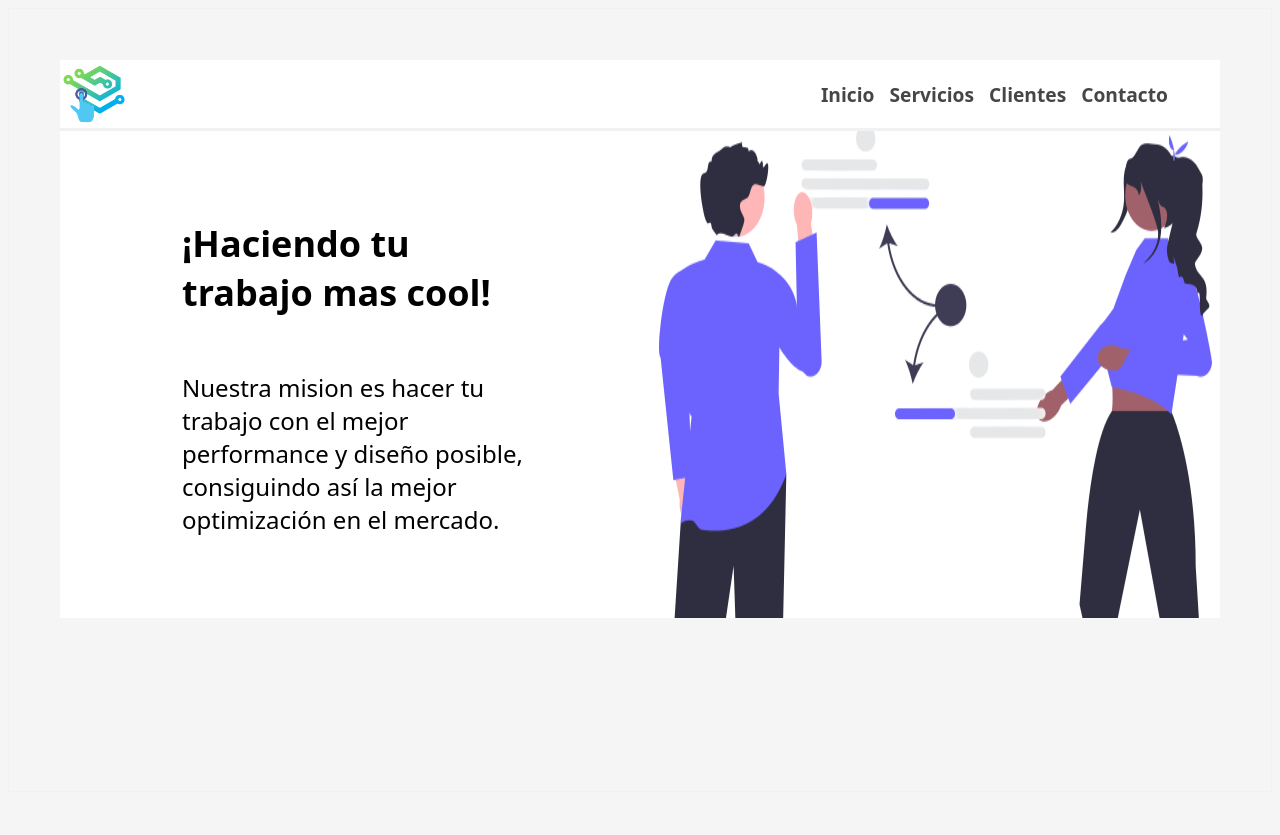
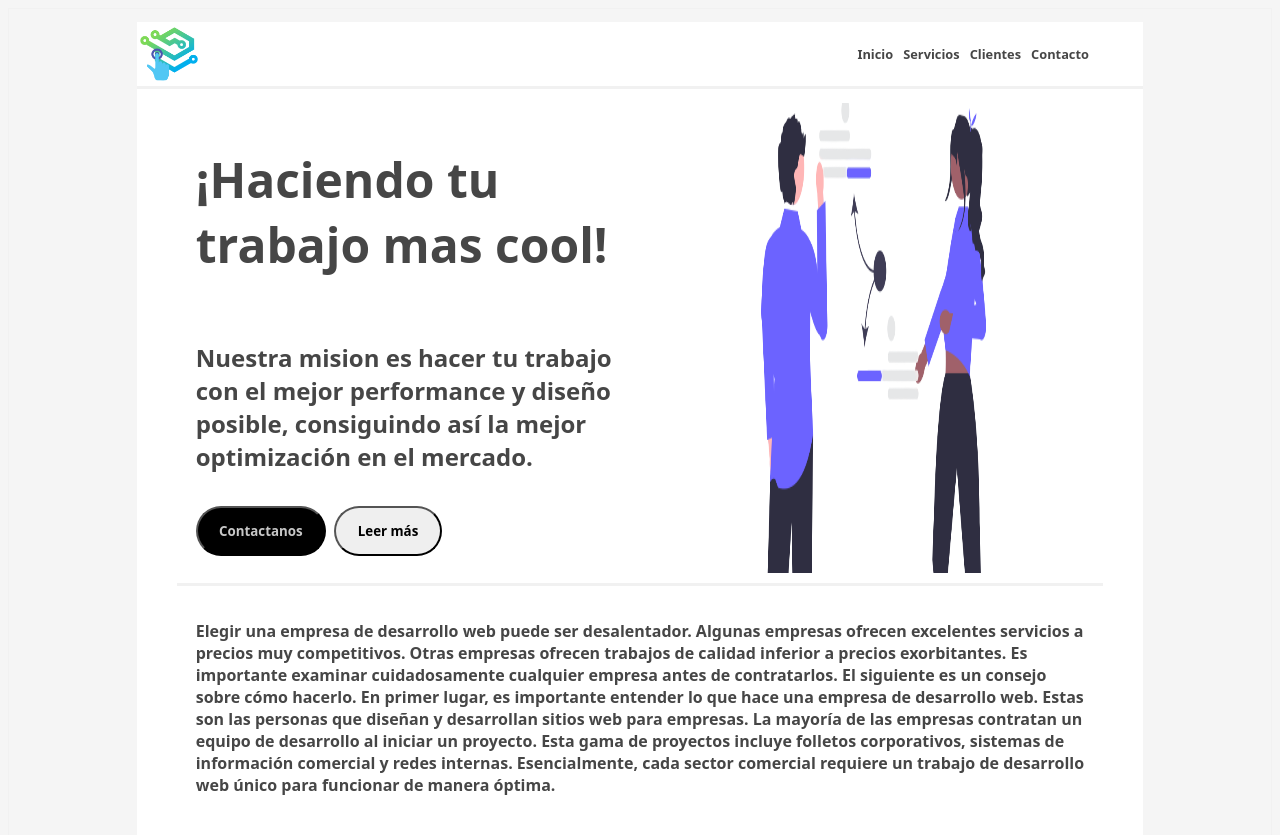
Before and after one commit to Therxz/landingpage, a plain HTML site: page index.html in a window 1280 px wide. Before the commit the page ends 800 px from the top, so only its background shows below. Drawn offline with Linux system fonts and the light colour scheme.

Commit message:
Nuevo nav adaptable y seccion, ademas agregue los botones.

```diff
--- a/index.css
+++ b/index.css
@@ -3,6 +3,7 @@
     src: url('../Landingpage_portfolio/fonts/Signika_Negative/static/SignikaNegative-Light.ttf')(".tff");
 
 }
+
 * {
     font-family: system-ui, -apple-system, BlinkMacSystemFont, 'Segoe UI', Roboto, Oxygen, Ubuntu, Cantarell, 'Open Sans', 'Helvetica Neue', sans-serif;
 
@@ -10,7 +11,8 @@
 
 
 body {
-    padding: 4%;
+    padding: 10%;
+    padding-top: 1%;
     background-color: rgb(245, 245, 245);
     border-style: solid;
     border-color: rgb(241, 241, 241);
@@ -19,7 +21,8 @@ body {
 
 
 .bod {
-
+padding: 4%;
+padding-top: 0%;
     box-sizing: border-box;
     height: fit-content;
     width: 100%;
@@ -52,13 +55,13 @@ body {
     flex-wrap: wrap;
     flex-direction: column;
     align-items: center;
-    padding: 5%;
+    padding: 2%;
     box-sizing: border-box;
 
 }
 
 .text {
-    width: 75%;
+    width:auto;
     height: 100%;
     display: flex;
     justify-content: center;
@@ -66,10 +69,12 @@ body {
     flex-direction: column;
     align-items: center;
     font-size: 1.5em;
-
-    ;
+    color: rgb(70, 70, 70);
+    font-weight: bold;
 }
-
+h2{
+    font-size: 2em;
+}
 
 
 
@@ -77,7 +82,7 @@ body {
 
     display: flex;
     justify-content: center;
-    width: auto;
+    width: 50%;
     height: auto;
 
 
@@ -85,9 +90,12 @@ body {
 }
 
 .cimg img {
+padding-top: 5;
+    width: 50%;
+    height: auto;
+    margin: 2%;
 
-    width: 100%;
-    height: 100%;
+
 }
 
 /* IMPLEMENTANDO  MENU */
@@ -115,6 +123,31 @@ body {
 
 }
 
+.botones{
+
+    width: 100%;
+display: inline-flex;
+
+}
+.botones input{
+margin: 2%;
+margin-left: 0%;
+height: 50px;
+padding-inline: 5%;
+border-radius: 30px;
+border-color: rgb(0, 0, 0);
+font-weight: bold;
+
+}
+.contactanos{
+background-color: black;
+color: rgb(199, 199, 199);
+}
+
+
+
+
+
 .mlinks {
     padding-inline: 5%;
     display: flex;
@@ -126,23 +159,38 @@ body {
 
 .LINKS {
 
-padding-right: 5%;
+    padding-right: 5%;
     display: inline-flex;
 
 }
-.lmenu a{
+
+.lmenu a {
     font-weight: bold;
     color: rgb(70, 70, 70);
 
 }
+
 .lmenu {
 
-font-size: 1.5vw;
-display: flex;
-margin: 5%;
-margin-left: 0%;
+    font-size: 1vw;
+    display: flex;
+    margin: 5%;
+    margin-left: 0%;
 }
-a{
-    text-size-adjust: AUTO;
-    text-decoration-line:none;
+
+a {
+    text-decoration-line: none;
 }
+
+/* Empezando segunda seccion */
+
+.soy {
+    padding: 2%;
+    border-top-style: solid;
+    border-color: rgb(241, 241, 241);
+    display: flex;
+    justify-content: center;
+    align-items: center;
+    font-weight: bold;
+    color: rgb(70, 70, 70);
+}
--- a/index.html
+++ b/index.html
@@ -19,7 +19,7 @@
       <ul class="links">
 
         <li class="lmenu"><a href="/index.html"> Inicio</a></li>
-        <li class="lmenu"><a href="/index.html"> Servicios</a></li>
+        <li class="lmenu"><a href="/index.css"> Servicios</a></li>
         <li class="lmenu"><a href="/index.html"> Clientes</a></li>
         <li class="lmenu"><a href="/index.html"> Contacto</a></li>
 
@@ -34,7 +34,6 @@
 
 <body>
   <div class="bod">
-
     <div class="Contain1">
 
       <div class="Contain2">
@@ -48,17 +47,45 @@
           </p>
         </div>
 
+
+        <div class="botones">
+
+          <input class="Contactanos" type="button" value="Contactanos">
+          <input type="button" value="Leer más">
+        </div>
+
       </div>
       <div class="cimg"><img src="/img/eslo.png" alt="Imagen relativa al eslogan"> </div>
 
 
 
+
     </div>
+    <div class="soy">
+      <p class="par">Elegir una empresa de desarrollo web puede ser
+        desalentador. Algunas empresas ofrecen excelentes servicios
+        a precios muy competitivos. Otras empresas ofrecen trabajos
+        de calidad inferior a precios exorbitantes. Es importante
+        examinar cuidadosamente cualquier empresa antes de contratarlos.
+        El siguiente es un consejo sobre cómo hacerlo.
+        En primer lugar, es importante entender lo que hace una
+        empresa de desarrollo web. Estas son las personas que diseñan y
+        desarrollan sitios web para empresas. La mayoría de las empresas
+        contratan un equipo de desarrollo al iniciar un proyecto. Esta gama
+        de proyectos incluye folletos corporativos, sistemas de información
+        comercial y redes internas. Esencialmente, cada sector comercial
+        requiere un trabajo de desarrollo web único para funcionar de
+        manera óptima. </p>
+
+    </div>
+
+  </div>
 
 
 
 
-  </div>
+
+
 </body>
 
 </html>
```
